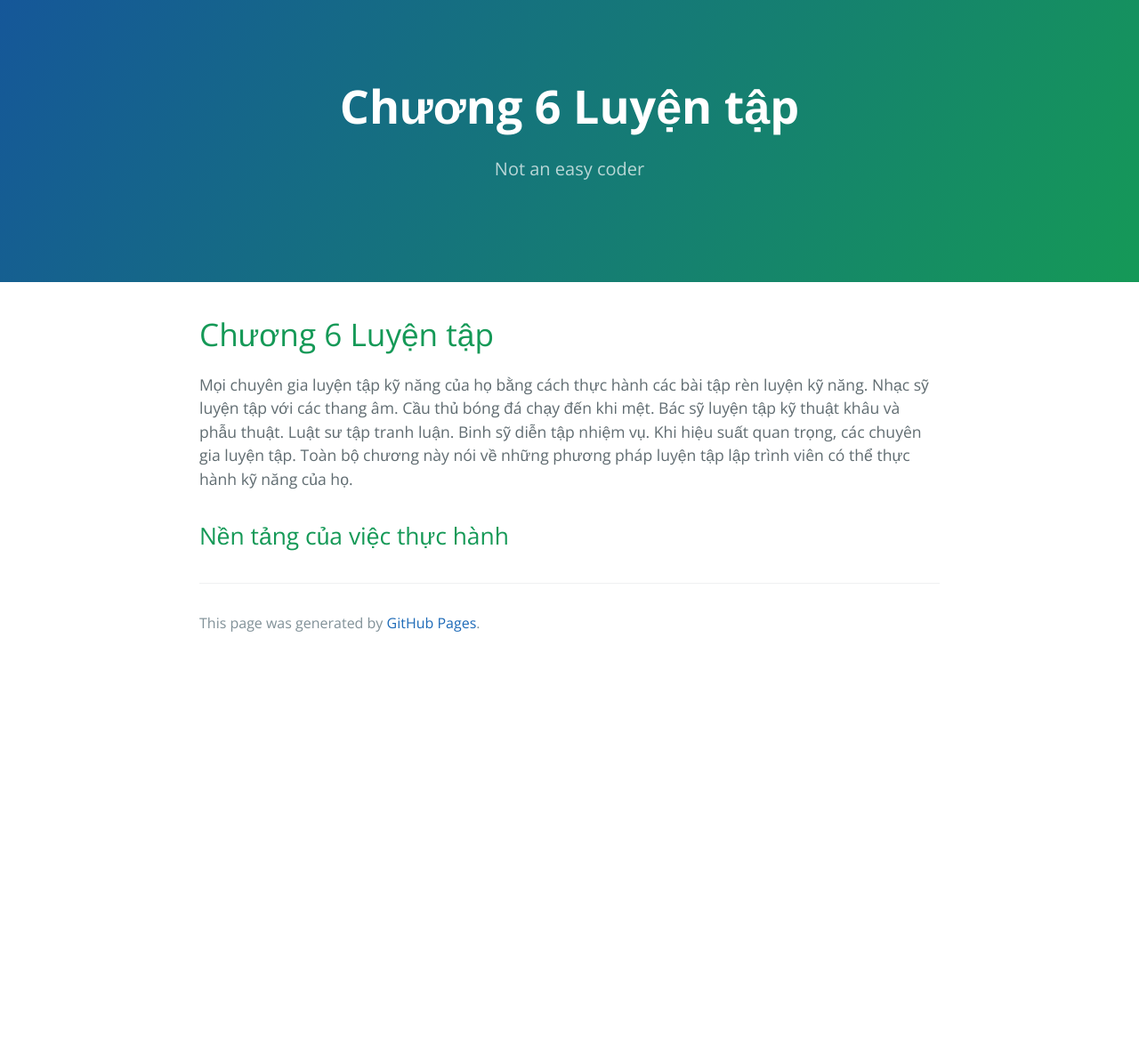
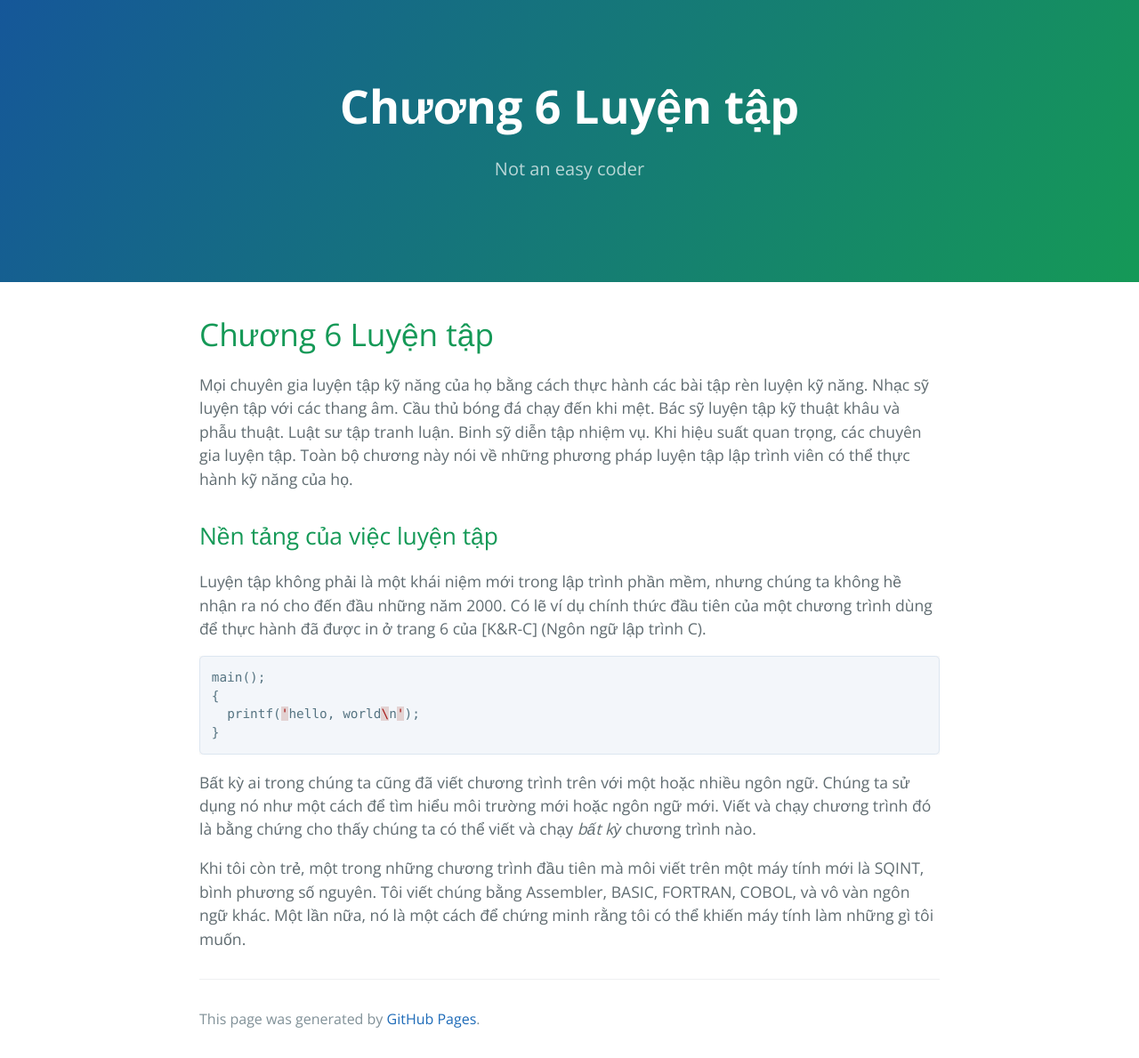
Before and after one commit to HaiBV/haibv.github.io, a Jekyll site: the page built from clean-coder/chapter-6-practicing.md, in a window 1280 px wide. Shown: the whole page at 89% size. Built offline with Jekyll 4.4.1, drawn with Linux system fonts in a browser that asks for light colours; our own code applies the rules of GitHub Pages for plain Markdown files; before the commit the page ends 900 px from its top, so only the background shows below that.

Commit message:
Update The Clean Coder - Chapter 6 Practicing

````diff
--- a/clean-coder/chapter-6-practicing.md
+++ b/clean-coder/chapter-6-practicing.md
@@ -6,4 +6,17 @@ layout: default
 
 Mọi chuyên gia luyện tập kỹ năng của họ bằng cách thực hành các bài tập rèn luyện kỹ năng. Nhạc sỹ luyện tập với các thang âm. Cầu thủ bóng đá chạy đến khi mệt. Bác sỹ luyện tập kỹ thuật khâu và phẫu thuật. Luật sư tập tranh luận. Binh sỹ diễn tập nhiệm vụ. Khi hiệu suất quan trọng, các chuyên gia luyện tập. Toàn bộ chương này nói về những phương pháp luyện tập lập trình viên có thể thực hành kỹ năng của họ.
 
-## Nền tảng của việc thực hành
+## Nền tảng của việc luyện tập
+
+Luyện tập không phải là một khái niệm mới trong lập trình phần mềm, nhưng chúng ta không hề nhận ra nó cho đến đầu những năm 2000. Có lẽ ví dụ chính thức đầu tiên của một chương trình dùng để thực hành đã được in ở trang 6 của [K&R-C] (Ngôn ngữ lập trình C).
+
+```cpp
+main();
+{
+  printf('hello, world\n');
+}
+```
+
+Bất kỳ ai trong chúng ta cũng đã viết chương trình trên với một hoặc nhiều ngôn ngữ. Chúng ta sử dụng nó như một cách để tìm hiểu môi trường mới hoặc ngôn ngữ mới. Viết và chạy chương trình đó là bằng chứng cho thấy chúng ta có thể viết và chạy _bất kỳ_ chương trình nào.
+
+Khi tôi còn trẻ, một trong những chương trình đầu tiên mà môi viết trên một máy tính mới là SQINT, bình phương số nguyên. Tôi viết chúng bằng Assembler, BASIC, FORTRAN, COBOL, và vô vàn ngôn ngữ khác. Một lần nữa, nó là một cách để chứng minh rằng tôi có thể khiến máy tính làm những gì tôi muốn.
````
